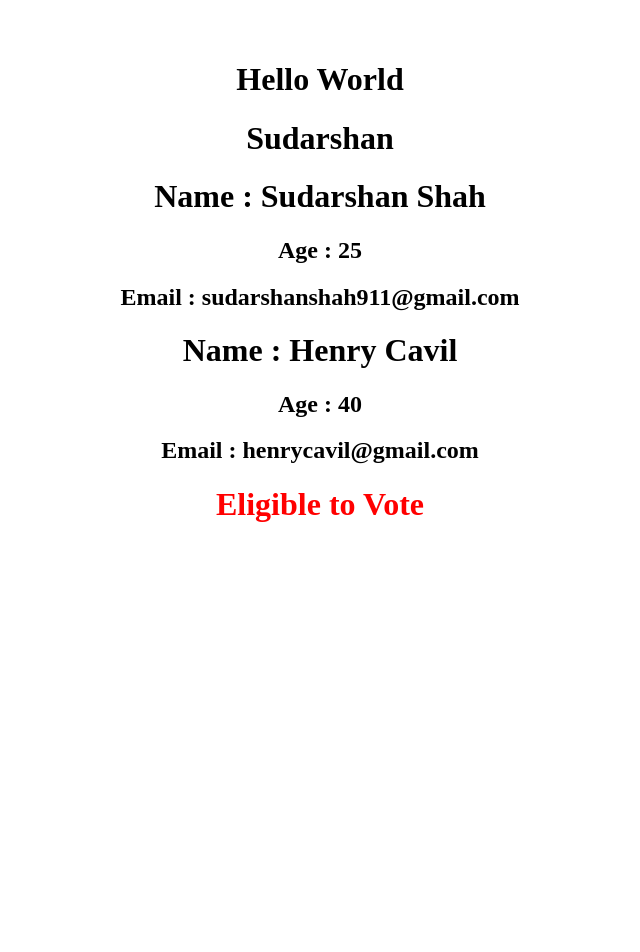
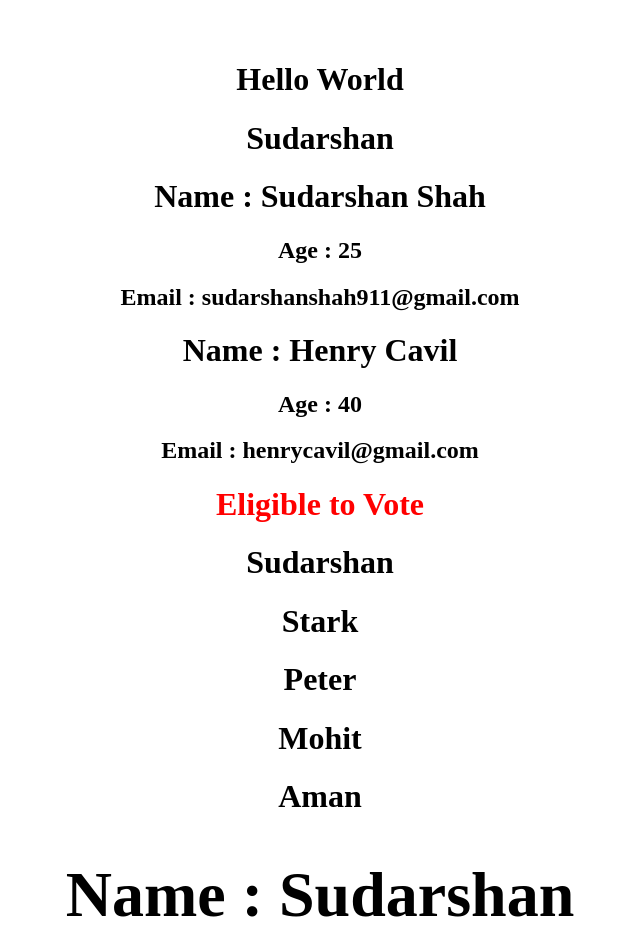
Before and after one commit to SudarshanShah/react-revision, a React (Vite) app: page / in a window 1280 px wide. Shown: the top 952 px of the page, without its empty margins (320-960 px from the left). Before the commit the page ends 800 px from the top, so only its background shows below. Built offline with nearby package versions, Linux system fonts and the light colour scheme.

Commit message:
working with arrays, list and json data in react

```diff
--- a/src/App.jsx
+++ b/src/App.jsx
@@ -1,13 +1,20 @@
-import './App.css';
-import PropTypes from 'prop-types';
+import "./App.css";
+import PropTypes from "prop-types";
 
 function App() {
-
   const name = <h1>Sudarshan</h1>;
 
   const age = 25;
 
   const isGreen = false;
+
+  const names = ["Sudarshan", "Stark", "Peter", "Mohit", "Aman"];
+
+  const users = [
+    { name: "Sudarshan", age: 25 },
+    { name: "Badal", age: 26 },
+    { name: "Amish", age: 27 },
+  ];
 
   return (
     <div>
@@ -17,9 +24,25 @@ function App() {
       <User name="Henry Cavil" age={40} email="henrycavil@gmail.com" />
 
       {/* Conditional rendering */}
-      {age >= 18 ? <h1 style={{color: isGreen ? "green" : "red"}}>Eligible to Vote</h1> : <h1>You are not an Adult</h1>}
+      {age >= 18 ? (
+        <h1 style={{ color: isGreen ? "green" : "red" }}>Eligible to Vote</h1>
+      ) : (
+        <h1>You are not an Adult</h1>
+      )}
+
+      {names.map((name, key) => {
+        return <h1 key={key}>{name}</h1>;
+      })}
+
+      {users.map((user, key) => {
+        return (
+          <h1 key={key}>
+            <User name={user.name} age={user.age} email={"no-reply@email.com"}/>
+          </h1>
+        );
+      })}
     </div>
-  )
+  );
 }
 
 const User = (props) => {
@@ -29,14 +52,14 @@ const User = (props) => {
       <h2>Age : {props.age}</h2>
       <h2>Email : {props.email}</h2>
     </div>
-  )
-}
+  );
+};
 
 // validation for props field in User component
 User.propTypes = {
-  name : PropTypes.string,
-  age : PropTypes.number,
-  email : PropTypes.string
-}
+  name: PropTypes.string,
+  age: PropTypes.number,
+  email: PropTypes.string,
+};
 
-export default App
+export default App;
```
